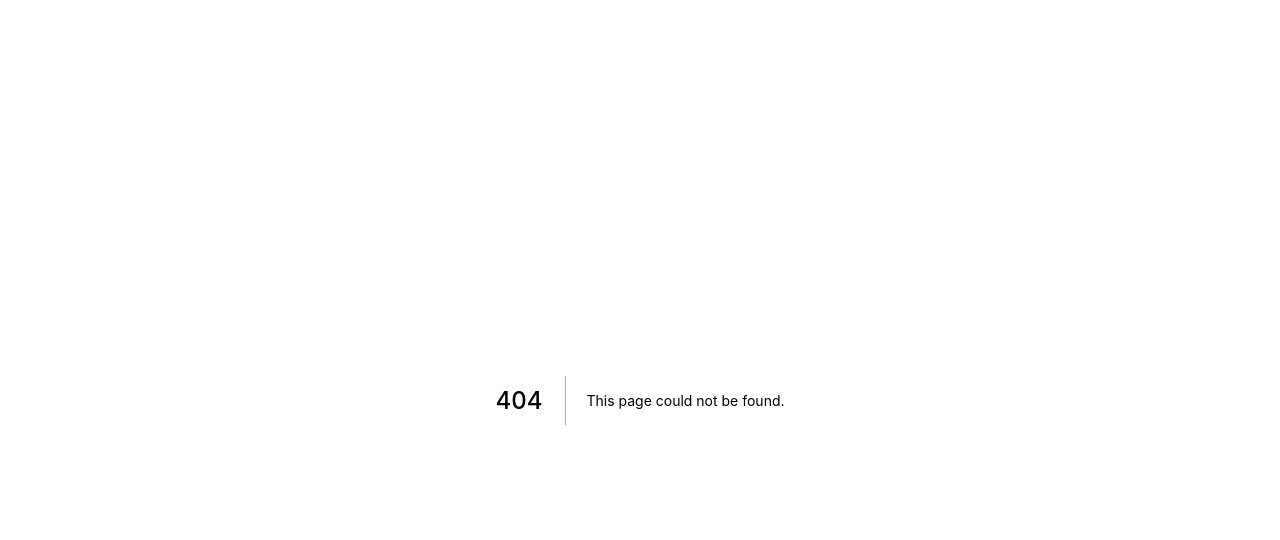
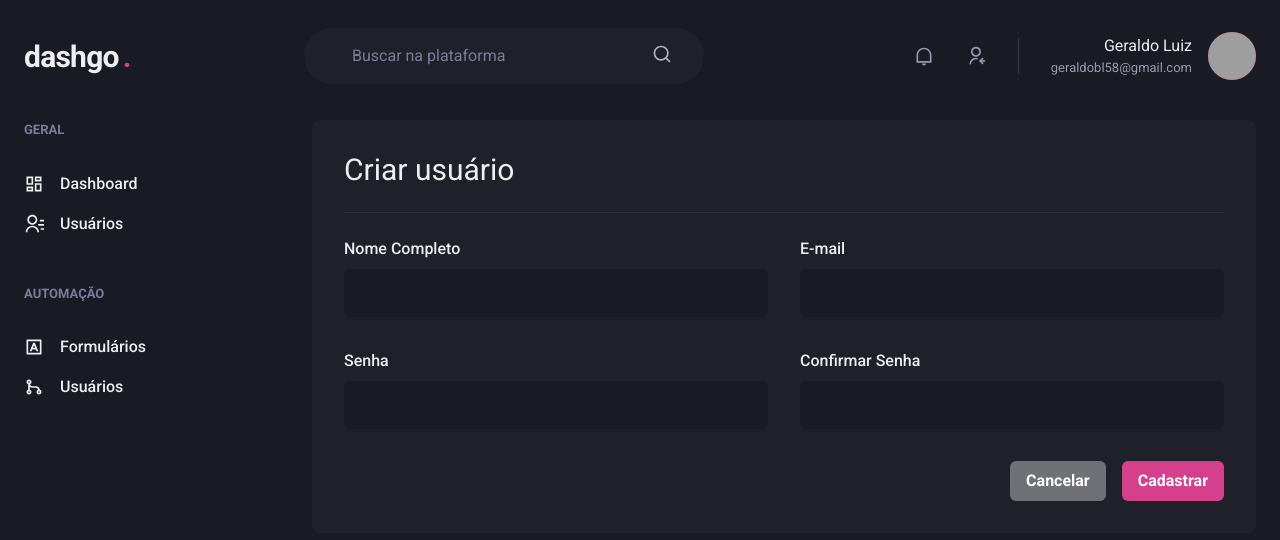
Before and after one commit to geraldobl58/ignite-dashgo, a Next.js app: page /users/create in a window 1280 px wide. Before the commit this address had no page. Shown: the top 540 px of the page. Built offline with nearby package versions, Linux system fonts and the light colour scheme; grey boxes are pictures that could not be loaded.

Commit message:
feat: User Form page

```diff
--- /dev/null
+++ b/src/pages/users/create.tsx
@@ -0,0 +1,51 @@
+import {
+  Box,
+  Button,
+  Divider,
+  Flex,
+  Heading,
+  HStack,
+  SimpleGrid,
+  VStack
+} from "@chakra-ui/react";
+import { Input } from "../../components/Form/Input";
+
+import { Header } from '../../components/Header';
+import { Sidebar } from "../../components/Sidebar";
+
+export default function CreateUser() {
+  return (
+    <Box>
+      <Header />
+
+      <Flex w="100%" my="6" maxWidth={1480} mx="auto" px="6">
+        <Sidebar />
+
+        <Box flex="1" borderRadius={8} bg="gray.800" p="8">
+          <Heading size="lg" fontWeight="normal">Criar usuário</Heading>
+
+          <Divider my="6" borderColor="gray.700" />
+
+          <VStack spacing="8">
+            <SimpleGrid minChildWidth="240px" spacing="8" w="100%">
+              <Input name="name" label="Nome Completo" />
+              <Input name="email" label="E-mail" />
+            </SimpleGrid>
+            <SimpleGrid minChildWidth="240px" spacing="8" w="100%">
+              <Input name="password" type="password" label="Senha" />
+              <Input name="password_confirmation" type="password" label="Confirmar Senha" />
+            </SimpleGrid>
+          </VStack>
+
+          <Flex mt="8" justify="flex-end">
+            <HStack spacing="4">
+              <Button colorScheme="whiteAlpha">Cancelar</Button>
+              <Button colorScheme="pink">Cadastrar</Button>
+            </HStack>
+          </Flex>
+
+        </Box>
+      </Flex>
+    </Box>
+  )
+}
```
